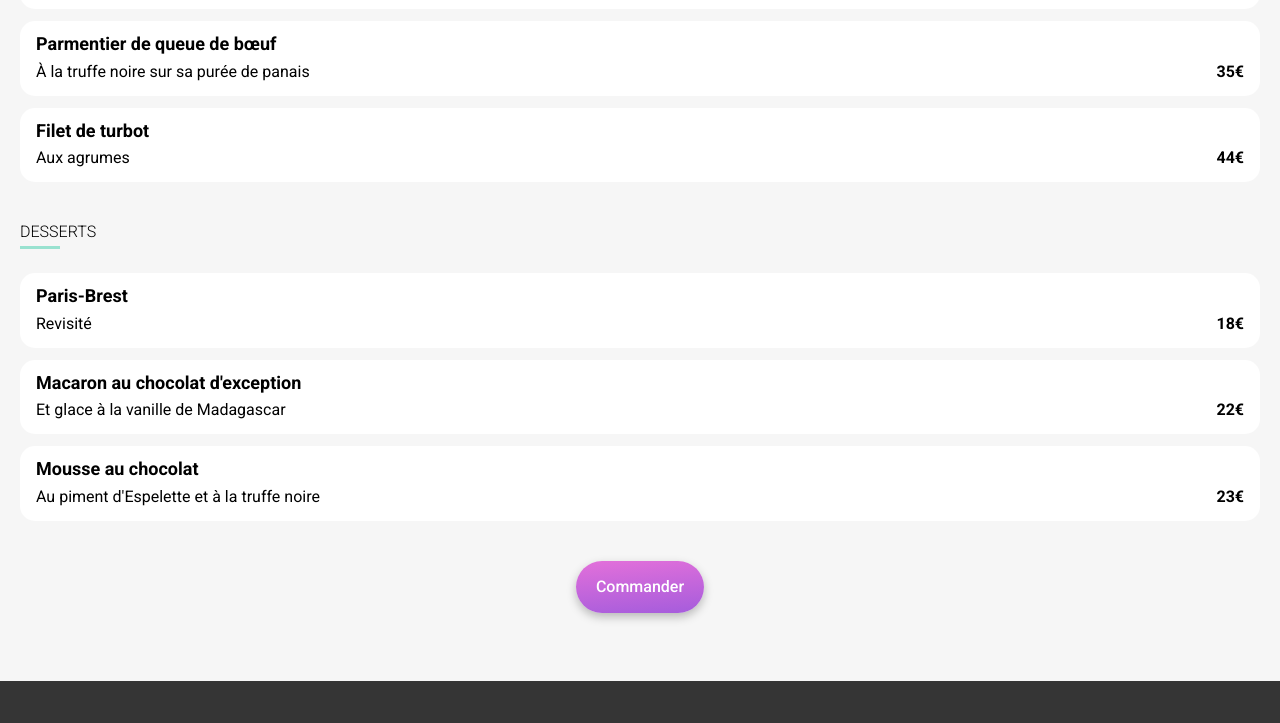
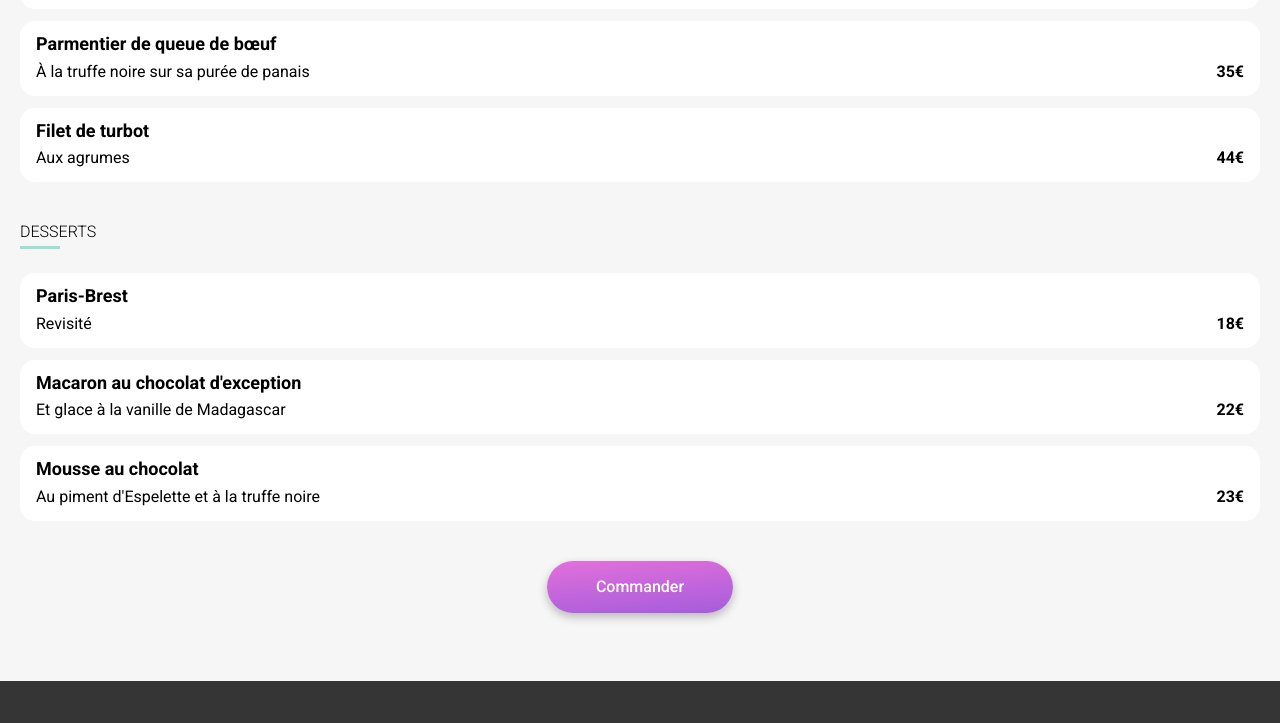
Before and after one commit to JeanBaptisteCalzia/ohmyfood, a website: page restaurants/la-palette-du-gout.html in a window 1280 px wide. Shown: the part 974-1697 px from the top of the page. Drawn offline with Linux system fonts and the light colour scheme; a web font is replaced by a local one.

Commit message:
Fix button size

```diff
--- a/sass/components/_buttons.scss
+++ b/sass/components/_buttons.scss
@@ -14,6 +14,7 @@
   border-radius: 50px;
   color: $color-white;
   font-weight: $font-weight-semibold;
+  min-width: rem(186);
 
   &:hover {
     background: linear-gradient(
```
Also changed, not shown: assets/css/style.css, 1 other file.
